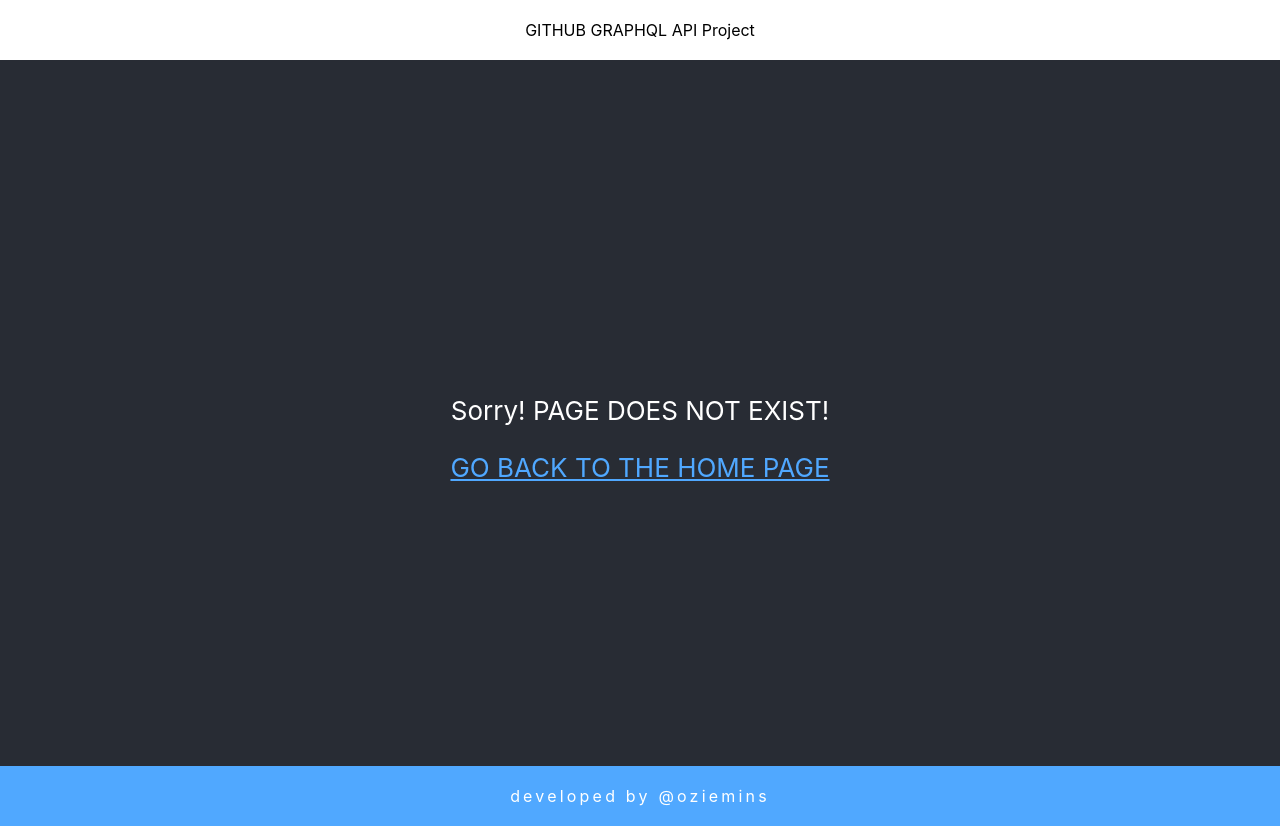
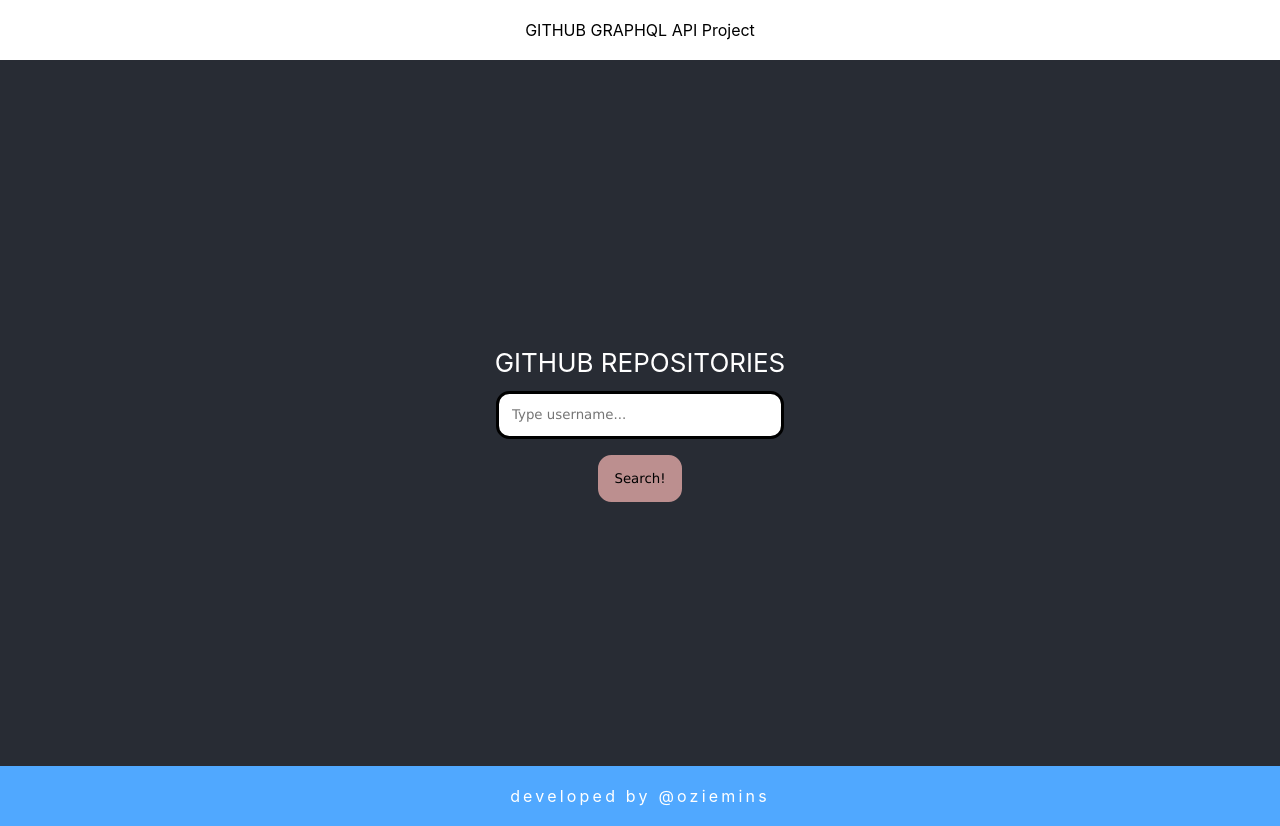
Before and after one commit to oziemins/github-graphql, a React (Create React App) app: page /user/1 in a window 1280 px wide. Built offline with nearby package versions, Linux system fonts and the light colour scheme; no server answers.

Commit message:
url params tbc

```diff
--- a/package.json
+++ b/package.json
@@ -9,10 +9,12 @@
     "@testing-library/user-event": "^12.8.3",
     "apollo-client": "^2.6.10",
     "graphql": "^16.0.1",
+    "query-string": "^7.0.1",
     "react": "^17.0.2",
     "react-dom": "^17.0.2",
     "react-router-dom": "^6.0.0",
     "react-scripts": "4.0.3",
+    "use-query-params": "^1.2.3",
     "web-vitals": "^1.1.2"
   },
   "scripts": {
--- a/src/Components/App.js
+++ b/src/Components/App.js
@@ -10,6 +10,7 @@ import Footer from "./Footer";
 
 import Header from "./Header";
 import { BrowserRouter as Router, Route, Routes } from "react-router-dom";
+
 import Home from "./Home";
 import NotFound from "./NotFound";
 const App = () => {
@@ -22,6 +23,7 @@ const App = () => {
         <Routes>
 
           <Route exact path="/" element={<Home />}></Route>
+          <Route exact path="/user/:userName" element={<Home />}></Route>
           <Route path="/*" element={<NotFound />} />
         </Routes>
         <Footer />
--- a/src/Components/Home/index.js
+++ b/src/Components/Home/index.js
@@ -7,12 +7,9 @@ import React from "react";
 //import RepositoryList from "./Repositories/RepositoryList";
 import Search from "../Search"
 import { BrowserRouter as Router, Route, Routes } from "react-router-dom";
-import { useNavigate } from "react-router-dom";
+
 const Home = () => {
-    let search = window.location.search;
-    let params = new URLSearchParams(search);
-    const { location } = new useNavigate();
-    console.log("test location!", search, params)
+
   return (
     <div className="app-content">
       <div className="app-title">GITHUB REPOSITORIES</div>
--- a/src/Components/Search/index.js
+++ b/src/Components/Search/index.js
@@ -1,12 +1,24 @@
-import React, { useState } from 'react';
-import { useLazyQuery } from '@apollo/client';
-import { QUERY_REPO } from '../../api/apolloApi';
-import RepositoryList from '../RepositoryList';
+import React, { useState } from "react";
+import { useLazyQuery } from "@apollo/client";
+import { QUERY_REPO } from "../../api/apolloApi";
+import RepositoryList from "../RepositoryList";
 import "./style.css";
+import { useNavigate } from "react-router";
+import { useParams } from 'react-router-dom';
 
 const Search = () => {
-    const [searchParameter, setSearchFilter] = useState('');
-    const [executeSearch, { loading, error, data, fetchMore }] = useLazyQuery(QUERY_REPO, {variables: {after : null}});
+  const [searchParameter, setSearchFilter] = useState("");
+  const [executeSearch, { loading, error, data, fetchMore }] = useLazyQuery(
+    QUERY_REPO,
+    { variables: { after: null } }
+  );
+  let navigate = useNavigate();
+  let search = window.location.search;
+  let params = new URLSearchParams(search);
+  console.log("keys!", params.keys())
+  const { userName } = useParams();
+  console.log("Test username!", userName)
+
   return (
     <>
       <div>
@@ -15,42 +27,50 @@ const Search = () => {
           required
           placeholder="Type username..."
           onChange={(e) => setSearchFilter(e.target.value)}
-            onKeyPress={(e) => {if (e.key === "Enter")
-              {executeSearch({
-                variables: { userName: searchParameter }
-              })
-            }}}
+          onKeyPress={(e) => {
+            if (e.key === "Enter") {
+              executeSearch({
+                variables: { userName: searchParameter },
+              });
+              navigate(`/user/${searchParameter}`);
+            }
+          }}
         />
         <button
-            onClick={() =>
-              {executeSearch({
-                variables: { userName: searchParameter }
-              })
-              }
-            }
+          onClick={() => {
+            executeSearch({
+              variables: { userName: searchParameter },
+            });
+            navigate(`/user/${searchParameter}`);
+
+          }}
         >
           Search!
         </button>
-
       </div>
       {loading ? <span>"Searching..."</span> : null}
-        {error ? <span>"No user found! Try again!" </span> : null }
-        {data? console.log("Is there more pagges?", data.user.repositories.pageInfo.hasNextPage) : null}
-        {data ? <RepositoryList data={data} fetchMore={fetchMore}/> : null}
+      {error ? <span>"No user found! Try again!" </span> : null}
+      {data
+        ? console.log(
+            "Is there more pagges?",
+            data.user.repositories.pageInfo.hasNextPage
+          )
+        : null}
+      {data ? <RepositoryList data={data} fetchMore={fetchMore} /> : null}
       {console.log("FETCH MORE", fetchMore)}
-        {(data && data.user.repositories.pageInfo.hasNextPage) && (
-
-            <button className="more-button"
+      {data && data.user.repositories.pageInfo.hasNextPage && (
+        <button
+          className="more-button"
           onClick={() =>
             fetchMore({
-                  variables: {after: data.user.repositories.pageInfo.endCursor},
-                  updateQuery: (prevResult, {fetchMoreResult}) => {
+              variables: { after: data.user.repositories.pageInfo.endCursor },
+              updateQuery: (prevResult, { fetchMoreResult }) => {
                 fetchMoreResult.user.repositories.edges = [
                   ...prevResult.user.repositories.edges,
-                      ...fetchMoreResult.user.repositories.edges
+                  ...fetchMoreResult.user.repositories.edges,
                 ];
                 return fetchMoreResult;
-                  }
+              },
             })
           }
         >
```
Also changed, not shown: 1 other file (tests, documents, lock files or other folders). Lines whose indentation alone changed are shown as unchanged.
